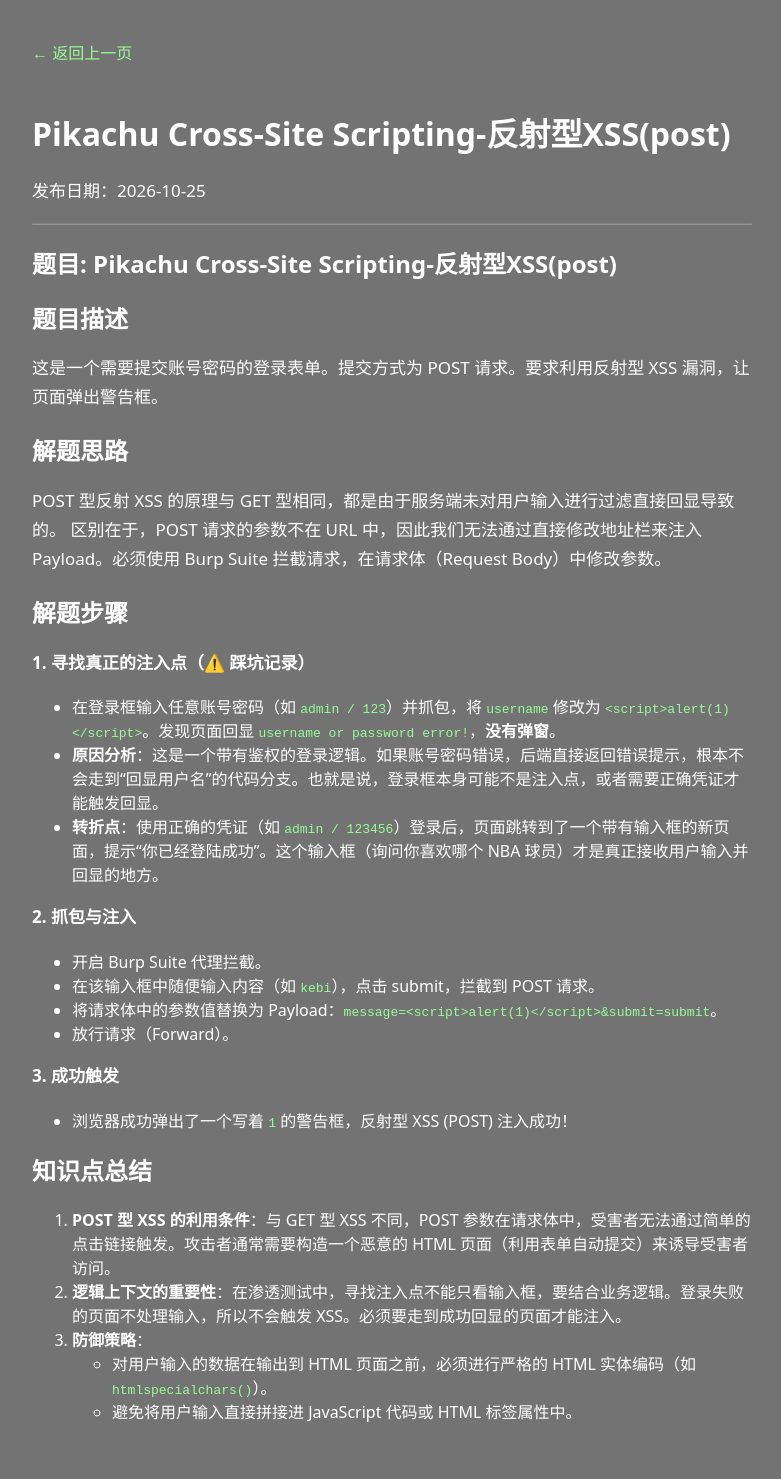
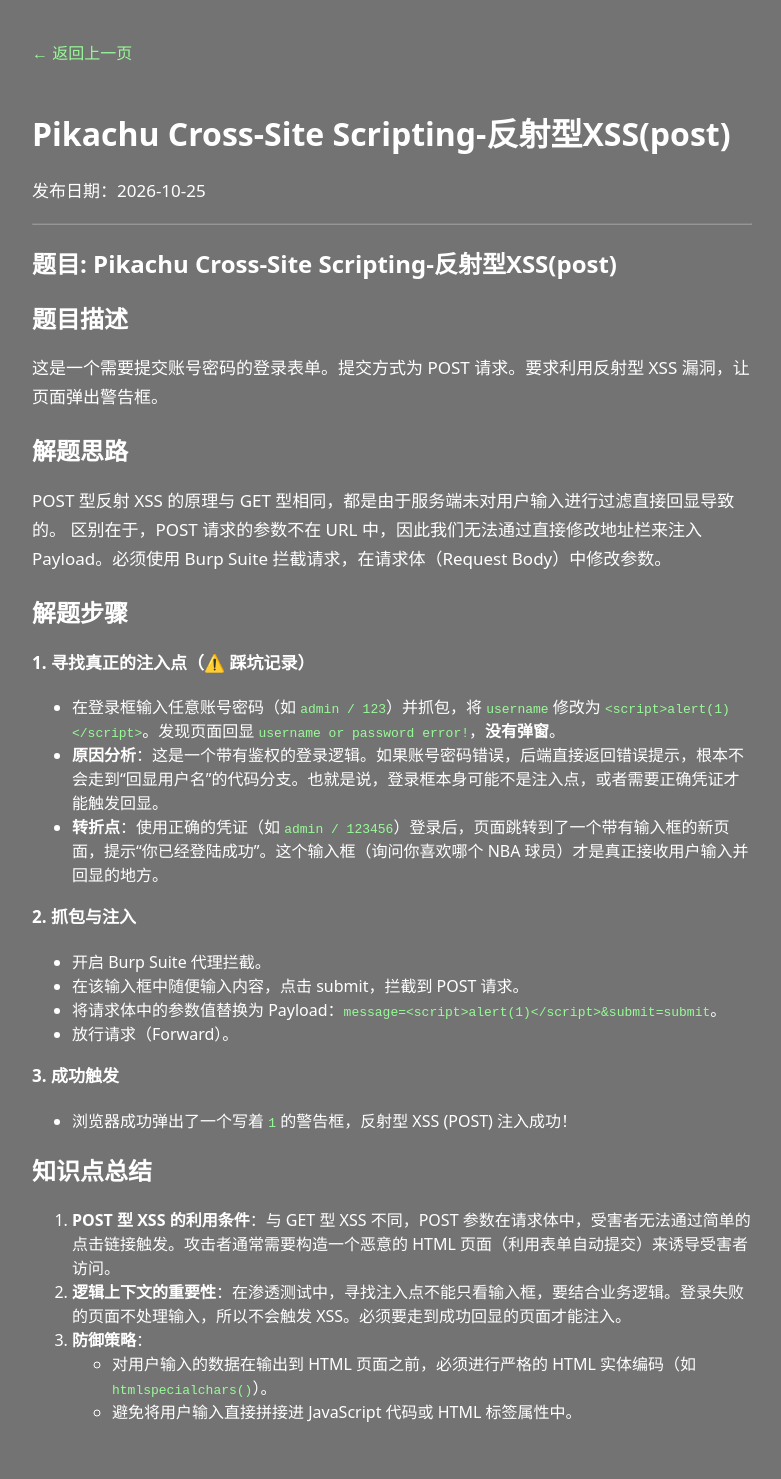
Before and after one commit to gysbfff/gysbfff.github.io, a Jekyll site: the page built from _posts/2026-10-25-pikachu-fanshexxss.md, in a window 1280 px wide. Shown: the whole page, without its empty margins (248-1029 px from the left). Built offline with Jekyll 4.4.1, drawn with Linux system fonts in a browser that asks for light colours; our own code applies the rules of GitHub Pages for plain Markdown files.

```diff
--- a/_posts/2026-10-25-pikachu-fanshexxss.md
+++ b/_posts/2026-10-25-pikachu-fanshexxss.md
@@ -23,7 +23,7 @@
 
 **2. 抓包与注入**
 * 开启 Burp Suite 代理拦截。
-* 在该输入框中随便输入内容（如 `kebi`），点击 submit，拦截到 POST 请求。
+* 在该输入框中随便输入内容，点击 submit，拦截到 POST 请求。
 * 将请求体中的参数值替换为 Payload：`message=<script>alert(1)</script>&submit=submit`。
 * 放行请求（Forward）。
 
```
